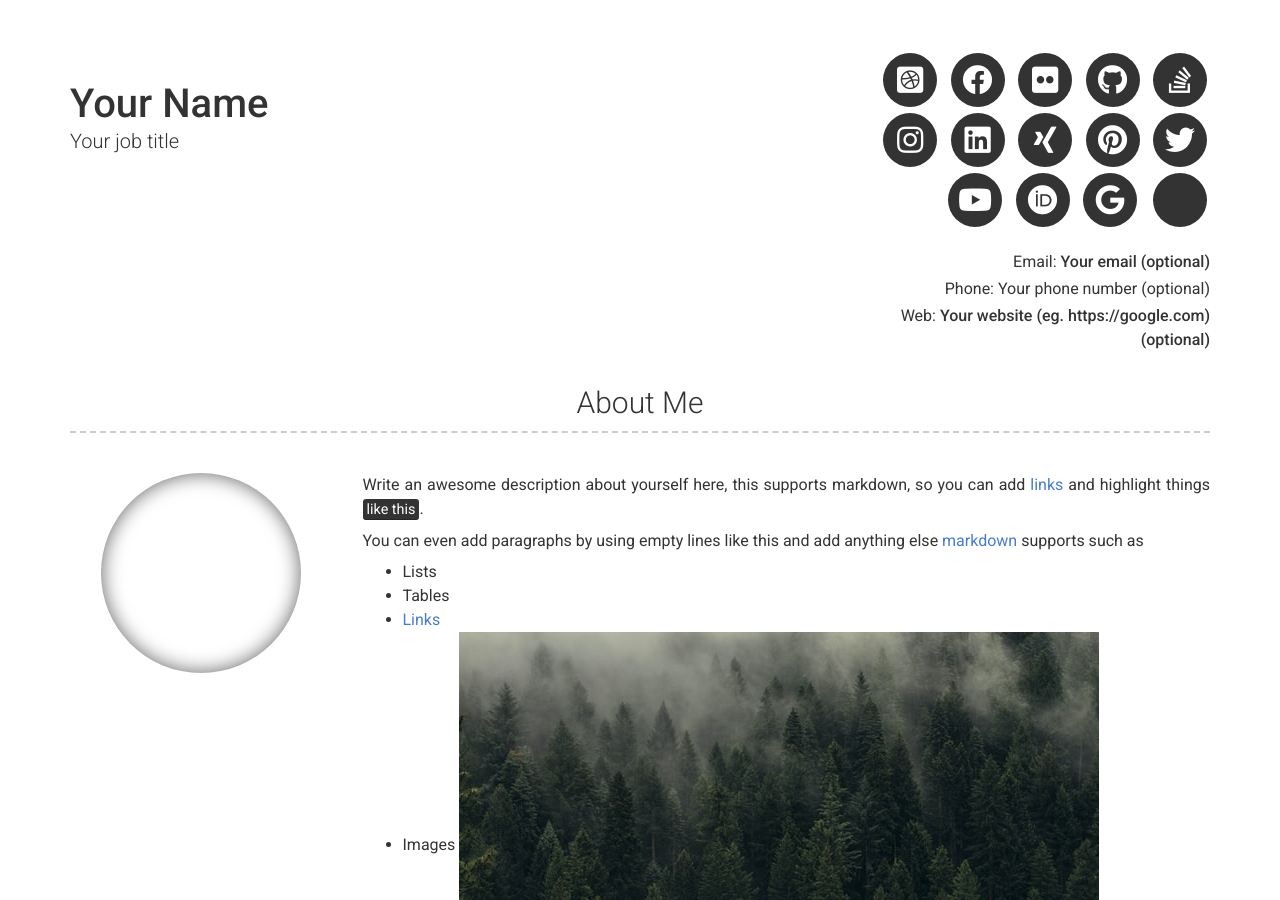
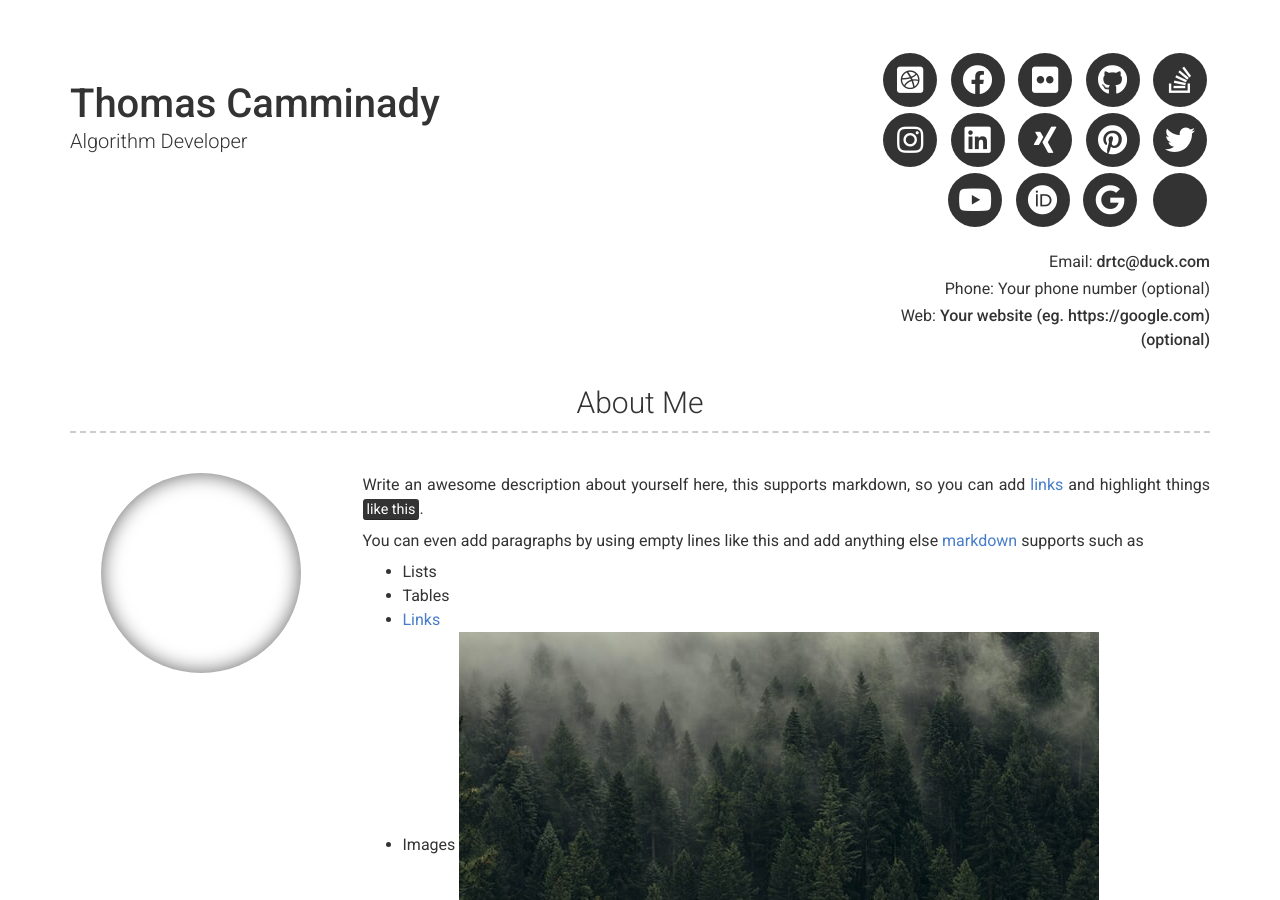
Before and after one commit to thomascamminady/thomascamminady.website, a Jekyll site: the page built from index.md, in a window 1280 px wide and 900 px high. Built offline with Jekyll 4.4.1, drawn with Linux system fonts in a browser that asks for light colours; nearby versions of some CDN libraries; some of the changed text lies outside the part shown.

Commit message:
Fill content.

```diff
--- a/_config.yml
+++ b/_config.yml
@@ -6,9 +6,9 @@ repository: Git repository where your resume will be hosted, only required if yo
 version: 2
 
 # Personal info
-name: Your Name
-title: Your job title
-email: Your email (optional)
+name: Thomas Camminady
+title: Algorithm Developer
+email: drtc@duck.com
 # email_title: Email (Email title override)
 phone: Your phone number (optional)
 # phone_title: Phone (Phone title override)
```
